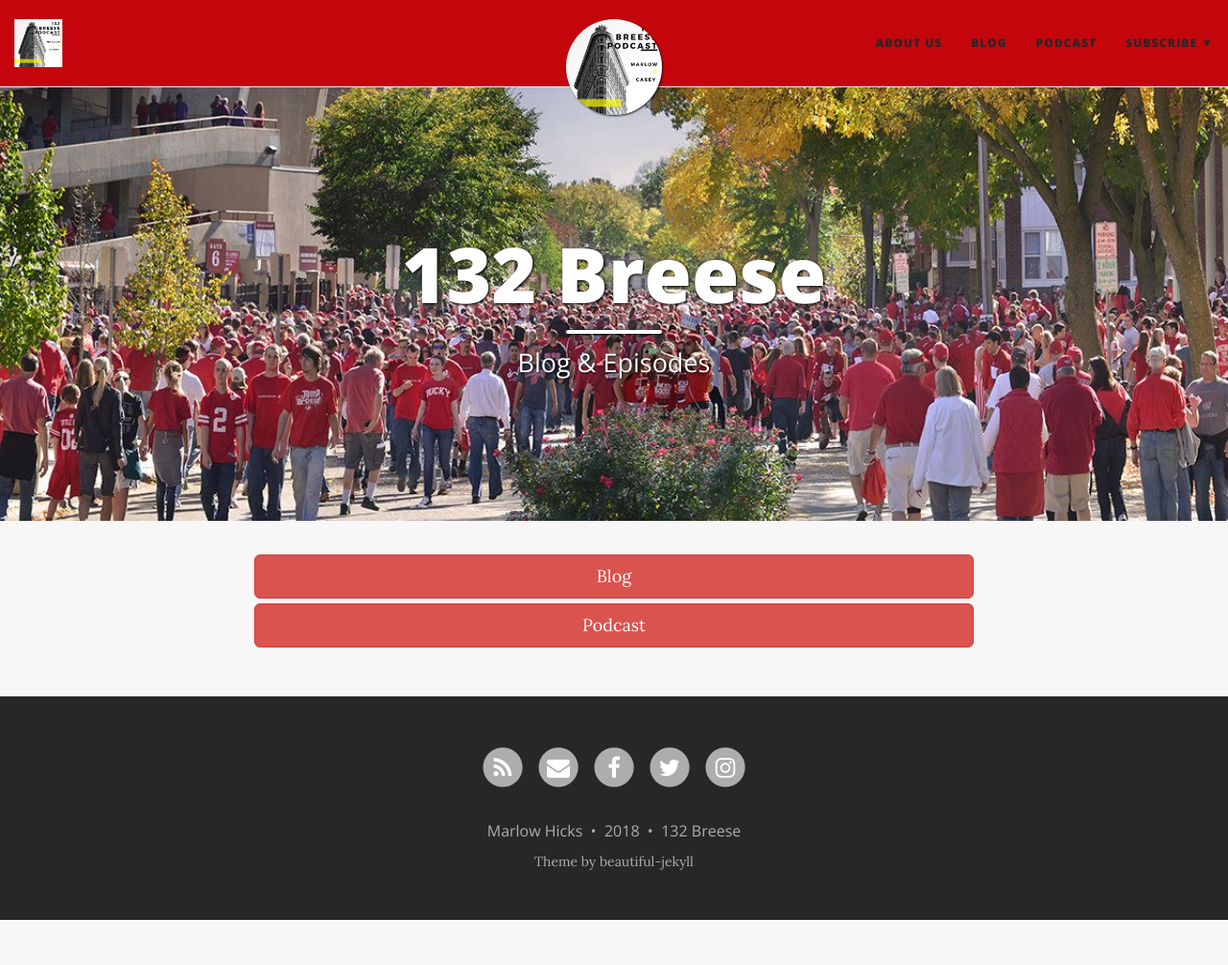
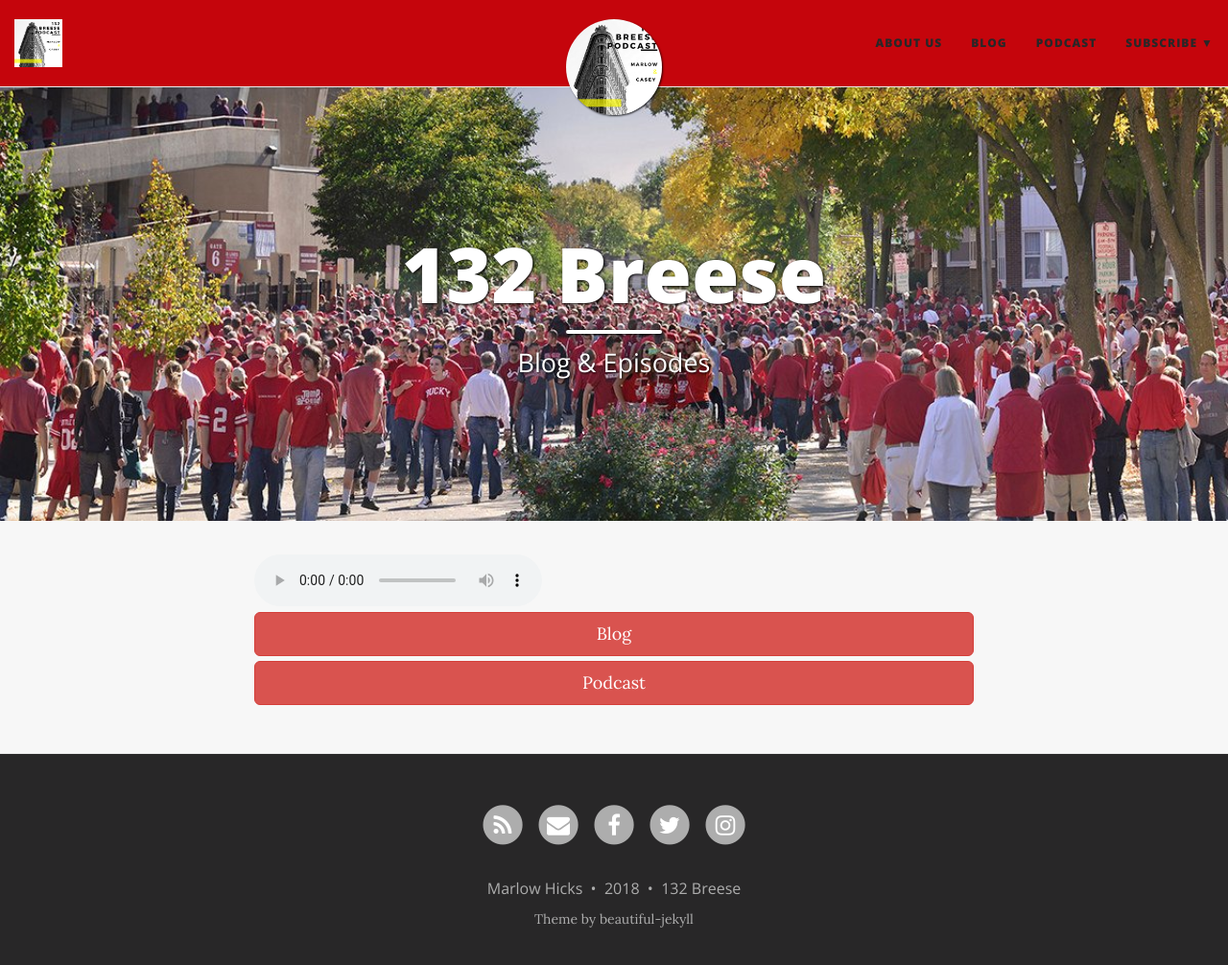
Before and after one commit to marlowjr/132breese.com, a Jekyll site: the page built from index.html, in a window 1280 px wide and 1019 px high. Shown: the top 1006 px of the window at 96% size. Built offline with Jekyll 4.4.1, drawn with Linux system fonts in a browser that asks for light colours; nearby versions of some CDN libraries.

Commit message:
Update index.html

```diff
--- a/index.html
+++ b/index.html
@@ -8,6 +8,10 @@ bigimg: /img/1200Cover_BreeseTerrace_Credit_Richard_Hurd.jpg"
 css: '/css/extend-home.css'
 ---
 
+<audio controls>
+    <source src="[http://cast.rocks/hosting/11602/EP-7---NBA-Playoffs---Kardashian-.mp3]" type="audio/mpeg">
+</audio>
+
 <div style="text-align:center">
 <a href="/blog/" role="button" class="btn btn-danger btn-lg btn-block">Blog</a>
 <a href="/podcast/" role="button" class="btn btn-danger btn-lg btn-block">Podcast</a>
```
